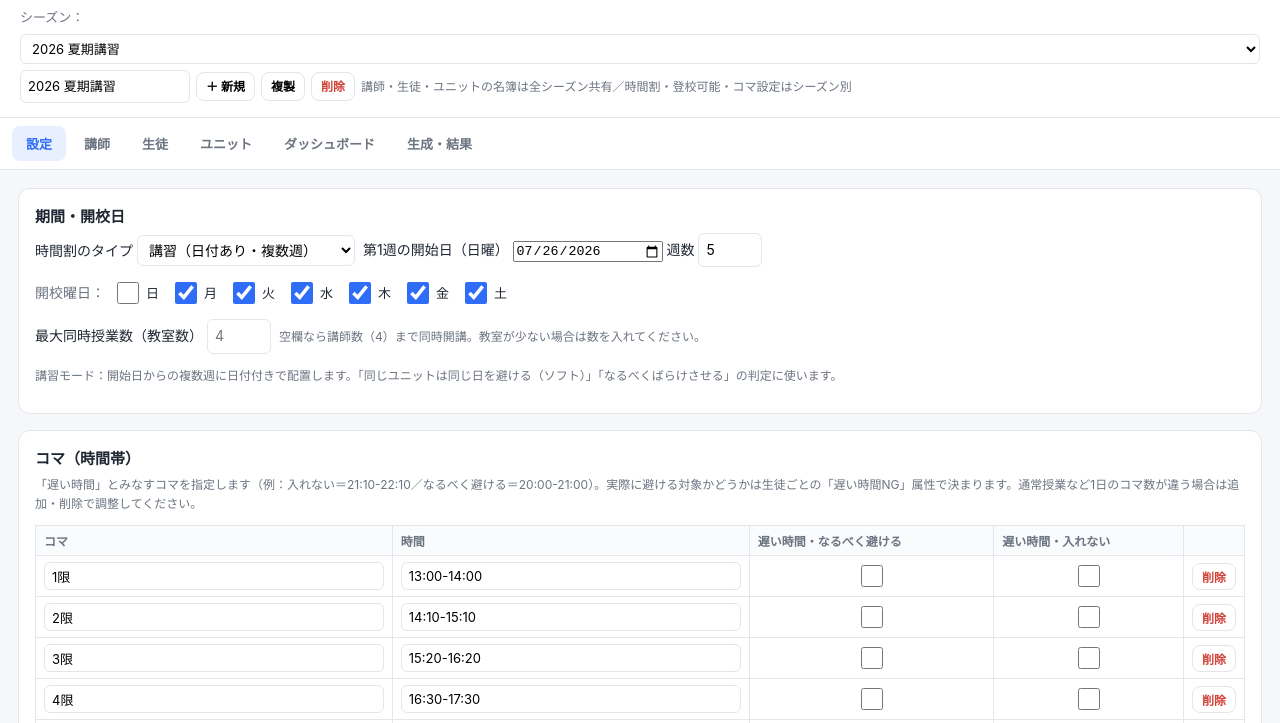
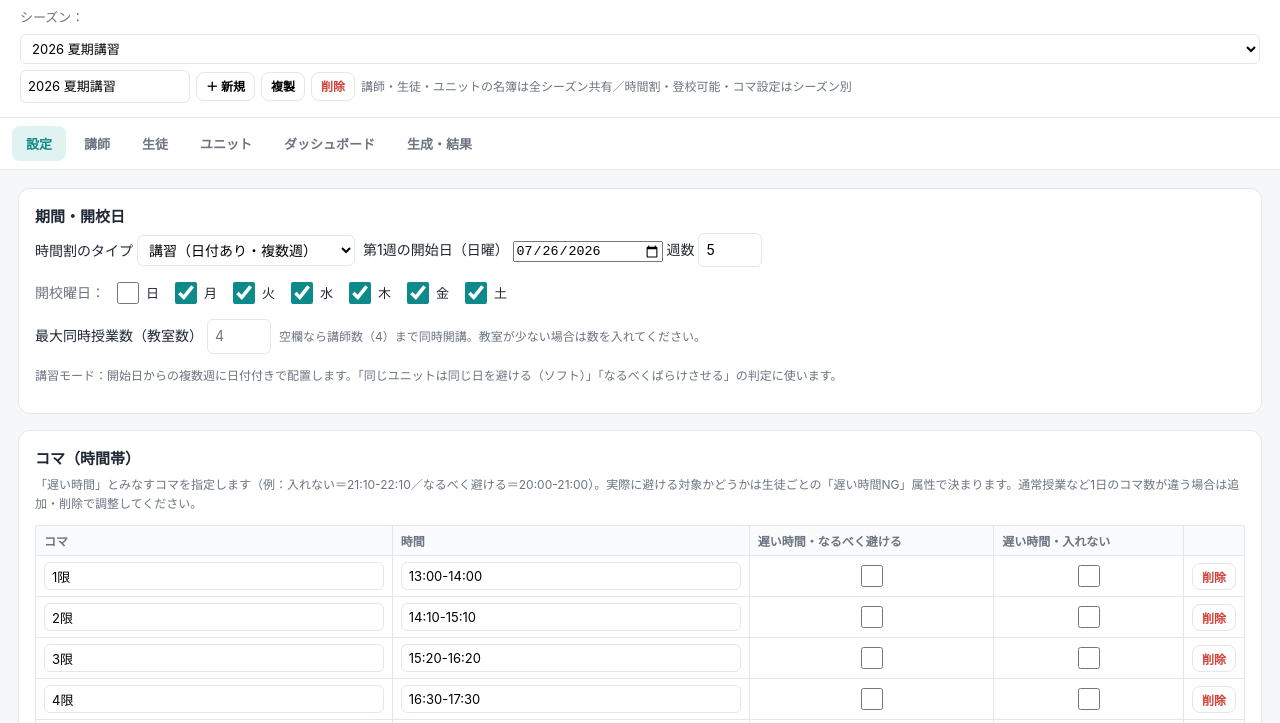
Before and after one commit to rootnishino/juku-scheduler, a plain HTML site: page index.html in a window 1280 px wide. Shown: the part 67-790 px from the top of the page. Drawn offline with Linux system fonts and the light colour scheme.

Commit message:
アクセント色を青からティールに変更
GitHub上で index.html の更新が正しく反映されるかを確認するための変更。
--accent と --accent-soft のみを差し替えており、機能への影響はない。

Co-Authored-By: Claude Opus 5 <noreply@anthropic.com>

```diff
--- a/index.html
+++ b/index.html
@@ -4,7 +4,7 @@
 <style>
   :root{
     --bg:#f6f7f9; --card:#fff; --line:#e3e6ea; --ink:#1f2733; --muted:#6b7480;
-    --accent:#2f6df6; --accent-soft:#e8f0ff; --ok:#12805c; --warn:#c47b00; --bad:#d1443b;
+    --accent:#0f8a8a; --accent-soft:#e0f2f2; --ok:#12805c; --warn:#c47b00; --bad:#d1443b;
     --chip:#eef1f5;
   }
   *{box-sizing:border-box}
```
